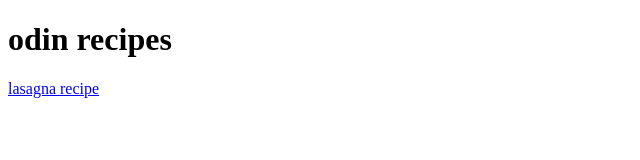
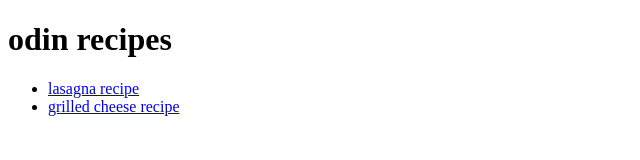
Before and after one commit to mohamed28875701/odin-recipes, a plain HTML site: page index.html in a window 1280 px wide. Shown: the whole page, without its empty margins (0-640 px from the left). Drawn offline with Linux system fonts and the light colour scheme.

Commit message:
same as last commit ,mistake and didn't stage in the main directory

```diff
--- a/index.html
+++ b/index.html
@@ -8,7 +8,11 @@
 </head>
 <body>
     <h1>odin recipes</h1>
-    <a href="recipes/lasagna.html">lasagna recipe</a>
+    <ul>
+        <li><a href="recipes/lasagna.html">lasagna recipe</a></li>
+        <li><a href="recipes/grilled_cheese.html">grilled cheese recipe</a></li>
+    </ul>
+
 
 </body>
 </html>
```
Also changed, not shown: images/grilled_cheese.jpg (added).
